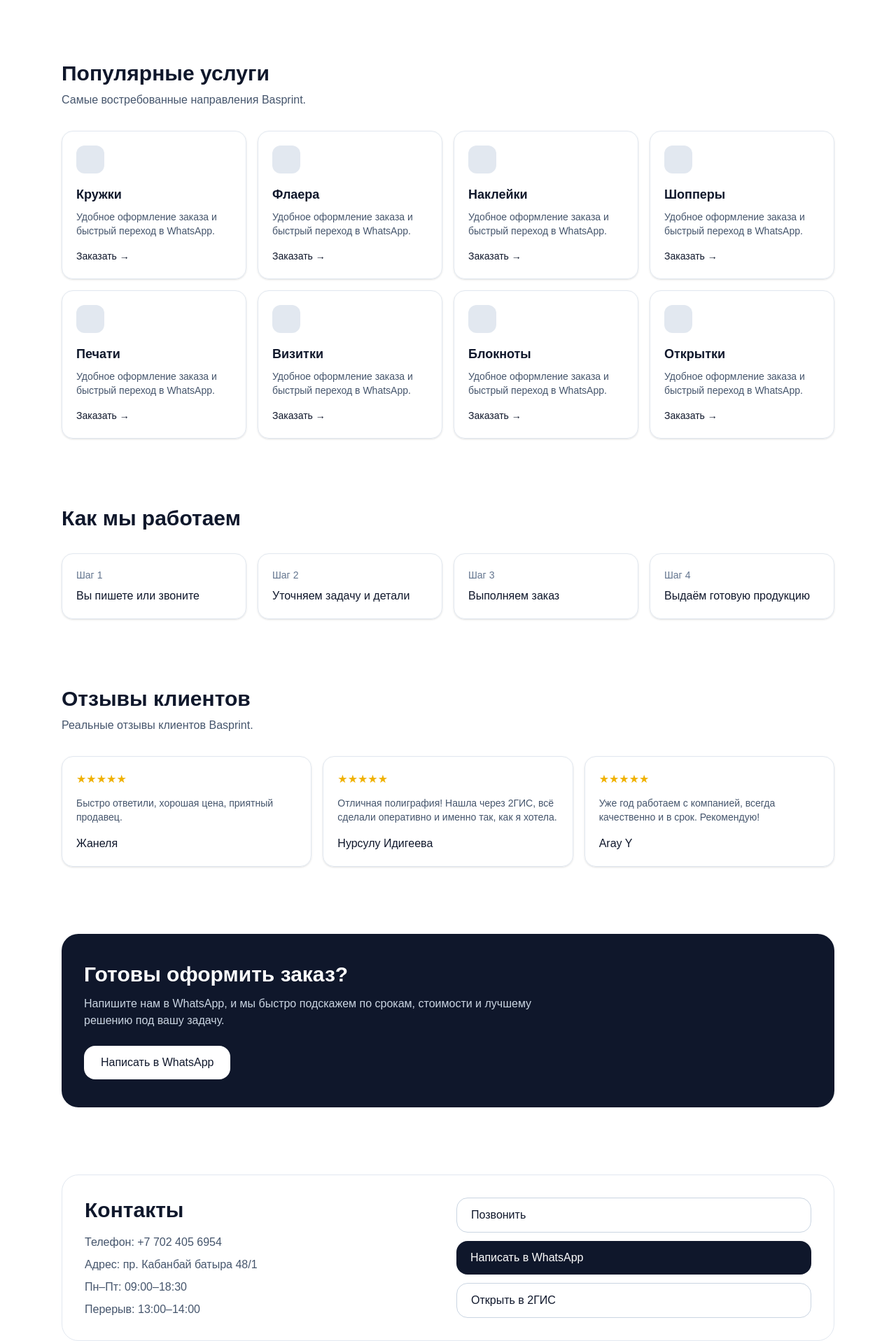
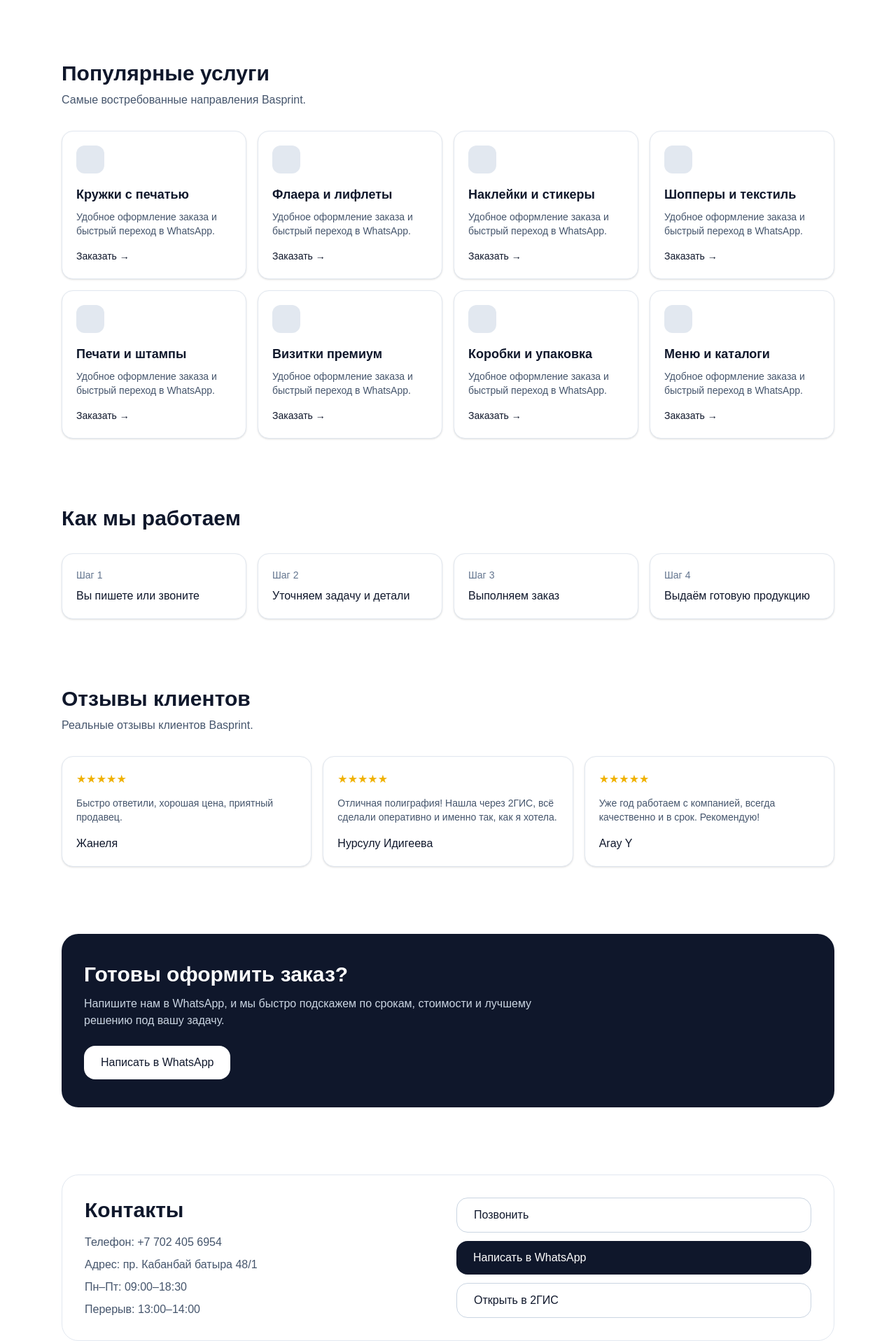
Before and after one commit to gmm055/basprint-site1, a Next.js app: page / in a window 1280 px wide. Shown: the part 880-2797 px from the top of the page at 70% size. Built offline with nearby package versions, Linux system fonts and the light colour scheme.

Commit message:
update design

```diff
--- a/src/app/layout.tsx
+++ b/src/app/layout.tsx
@@ -1,20 +1,9 @@
 import type { Metadata } from "next";
-import { Geist, Geist_Mono } from "next/font/google";
 import "./globals.css";
 
-const geistSans = Geist({
-  variable: "--font-geist-sans",
-  subsets: ["latin"],
-});
-
-const geistMono = Geist_Mono({
-  variable: "--font-geist-mono",
-  subsets: ["latin"],
-});
-
 export const metadata: Metadata = {
-  title: "Create Next App",
-  description: "Generated by create next app",
+  title: "Basprint",
+  description: "Полиграфия для бизнеса и частных клиентов",
 };
 
 export default function RootLayout({
@@ -23,11 +12,8 @@
   children: React.ReactNode;
 }>) {
   return (
-    <html
-      lang="en"
-      className={`${geistSans.variable} ${geistMono.variable} h-full antialiased`}
-    >
-      <body className="min-h-full flex flex-col">{children}</body>
+    <html lang="ru">
+      <body>{children}</body>
     </html>
   );
 }
--- a/src/app/page.tsx
+++ b/src/app/page.tsx
@@ -1,30 +1,41 @@
+"use client";
+
+import { useState } from "react";
+
+type Review = {
+  name: string;
+  text: string;
+};
+
 export default function Home() {
-  const services = [
-    "Кружки",
-    "Флаера",
-    "Наклейки",
-    "Шопперы",
-    "Печати",
-    "Визитки",
-    "Блокноты",
-    "Открытки",
+  const [dark, setDark] = useState(false);
+
+  const services: string[] = [
+    "Кружки с печатью",
+    "Флаера и лифлеты",
+    "Наклейки и стикеры",
+    "Шопперы и текстиль",
+    "Печати и штампы",
+    "Визитки премиум",
+    "Коробки и упаковка",
+    "Меню и каталоги",
   ];
 
-  const advantages = [
+  const advantages: string[] = [
     "Быстрые сроки",
     "Качественная печать",
     "Удобный заказ",
     "Помощь с макетом",
   ];
 
-  const steps = [
+  const steps: string[] = [
     "Вы пишете или звоните",
     "Уточняем задачу и детали",
     "Выполняем заказ",
     "Выдаём готовую продукцию",
   ];
 
-  const reviews = [
+  const reviews: Review[] = [
     {
       name: "Жанеля",
       text: "Быстро ответили, хорошая цена, приятный продавец.",
@@ -39,49 +50,99 @@
     },
   ];
 
+  const mainClassName = dark
+    ? "min-h-screen bg-slate-950 text-white transition-colors duration-300"
+    : "min-h-screen bg-white text-slate-900 transition-colors duration-300";
+
+  const sectionCardClass = dark
+    ? "rounded-3xl border border-slate-800 bg-slate-900"
+    : "rounded-3xl border border-slate-200 bg-white";
+
+  const simpleCardClass = dark
+    ? "rounded-2xl border border-slate-800 bg-slate-900 p-5 shadow-sm"
+    : "rounded-2xl border border-slate-200 bg-white p-5 shadow-sm";
+
+  const buttonPrimaryClass = dark
+    ? "rounded-2xl bg-white px-6 py-3 font-medium text-slate-900 transition hover:opacity-90"
+    : "rounded-2xl bg-slate-900 px-6 py-3 font-medium text-white transition hover:opacity-90";
+
+  const buttonSecondaryClass = dark
+    ? "rounded-2xl border border-slate-700 px-6 py-3 font-medium transition hover:bg-slate-900"
+    : "rounded-2xl border border-slate-300 px-6 py-3 font-medium transition hover:bg-slate-50";
+
+  const mutedTextClass = dark ? "text-slate-300" : "text-slate-600";
+  const badgeClass = dark
+    ? "inline-flex rounded-full bg-slate-800 px-3 py-1 text-sm text-slate-300"
+    : "inline-flex rounded-full bg-slate-100 px-3 py-1 text-sm text-slate-600";
+
   return (
-    <main className="min-h-screen bg-white text-slate-900">
-      <header className="sticky top-0 z-50 border-b border-slate-200 bg-white/90 backdrop-blur">
+    <main className={mainClassName}>
+      <header
+        className={
+          dark
+            ? "sticky top-0 z-50 border-b border-slate-800 bg-slate-950/90 backdrop-blur"
+            : "sticky top-0 z-50 border-b border-slate-200 bg-white/90 backdrop-blur"
+        }
+      >
         <div className="mx-auto flex max-w-6xl items-center justify-between px-6 py-4">
           <div>
             <div className="text-xl font-bold">Basprint</div>
-            <div className="text-xs text-slate-500">
+            <div className={dark ? "text-xs text-slate-400" : "text-xs text-slate-500"}>
               Сила в надежности в масштабе
             </div>
           </div>
 
           <nav className="hidden gap-6 text-sm md:flex">
-            <a href="#about" className="hover:text-slate-600">
+            <a href="#about" className="hover:opacity-70">
               О компании
             </a>
-            <a href="#services" className="hover:text-slate-600">
+            <a href="#services" className="hover:opacity-70">
               Услуги
             </a>
-            <a href="#steps" className="hover:text-slate-600">
+            <a href="#steps" className="hover:opacity-70">
               Как мы работаем
             </a>
-            <a href="#reviews" className="hover:text-slate-600">
+            <a href="#reviews" className="hover:opacity-70">
               Отзывы
             </a>
-            <a href="#contacts" className="hover:text-slate-600">
+            <a href="#contacts" className="hover:opacity-70">
               Контакты
             </a>
           </nav>
+
+          <div className="flex items-center gap-3">
+            <button
+              onClick={() => setDark(!dark)}
+              className={
+                dark
+                  ? "rounded-xl border border-slate-700 px-3 py-2 text-sm transition hover:bg-slate-900"
+                  : "rounded-xl border border-slate-300 px-3 py-2 text-sm transition hover:bg-slate-50"
+              }
+              aria-label="Переключить тему"
+              type="button"
+            >
+              {dark ? "☀️" : "🌙"}
+            </button>
 
             <a
               href="https://wa.me/77024056954?text=Здравствуйте! Хочу оформить заказ в Basprint"
               target="_blank"
               rel="noreferrer"
-            className="rounded-2xl bg-slate-900 px-4 py-2 text-sm font-medium text-white transition hover:opacity-90"
+              className={
+                dark
+                  ? "rounded-2xl bg-white px-4 py-2 text-sm font-medium text-slate-900 transition hover:opacity-90"
+                  : "rounded-2xl bg-slate-900 px-4 py-2 text-sm font-medium text-white transition hover:opacity-90"
+              }
             >
               WhatsApp
             </a>
+          </div>
         </div>
       </header>
 
       <section className="mx-auto max-w-6xl px-6 py-16">
         <div className="max-w-3xl">
-          <div className="inline-flex rounded-full bg-slate-100 px-3 py-1 text-sm text-slate-600">
+          <div className={badgeClass}>
             Basprint · Полиграфия для бизнеса и частных клиентов
           </div>
 
@@ -89,7 +150,7 @@
             Печать, которая продаёт и усиливает ваш бренд
           </h1>
 
-          <p className="mt-5 max-w-2xl text-lg text-slate-600">
+          <p className={`mt-5 max-w-2xl text-lg ${mutedTextClass}`}>
             Визитки, флаера, упаковка и сувенирная продукция — быстро,
             качественно и с вниманием к деталям. Работаем с компаниями и
             частными клиентами.
@@ -100,15 +161,12 @@
               href="https://wa.me/77024056954?text=Здравствуйте! Хочу оформить заказ в Basprint"
               target="_blank"
               rel="noreferrer"
-              className="rounded-2xl bg-slate-900 px-6 py-3 font-medium text-white transition hover:opacity-90"
+              className={buttonPrimaryClass}
             >
               Заказать в WhatsApp
             </a>
 
-            <a
-              href="#services"
-              className="rounded-2xl border border-slate-300 px-6 py-3 font-medium transition hover:bg-slate-50"
-            >
+            <a href="#services" className={buttonSecondaryClass}>
               Смотреть услуги
             </a>
           </div>
@@ -118,10 +176,7 @@
       <section className="mx-auto max-w-6xl px-6 pb-8">
         <div className="grid gap-4 md:grid-cols-4">
           {advantages.map((item) => (
-            <div
-              key={item}
-              className="rounded-2xl border border-slate-200 p-5 shadow-sm"
-            >
+            <div key={item} className={simpleCardClass}>
               <div className="font-medium">{item}</div>
             </div>
           ))}
@@ -129,9 +184,9 @@
       </section>
 
       <section id="about" className="mx-auto max-w-6xl px-6 py-12">
-        <div className="rounded-3xl border border-slate-200 p-8">
+        <div className={`${sectionCardClass} p-8`}>
           <h2 className="text-3xl font-bold">О компании</h2>
-          <p className="mt-4 max-w-3xl text-slate-600">
+          <p className={`mt-4 max-w-3xl ${mutedTextClass}`}>
             Basprint — полиграфическая компания, на которую можно положиться.
             Работаем с частными клиентами и бизнесом, выполняем заказы разного
             масштаба и сложности, помогаем с макетами и стараемся сделать
@@ -143,7 +198,7 @@
       <section id="services" className="mx-auto max-w-6xl px-6 py-12">
         <div>
           <h2 className="text-3xl font-bold">Популярные услуги</h2>
-          <p className="mt-2 text-slate-600">
+          <p className={`mt-2 ${mutedTextClass}`}>
             Самые востребованные направления Basprint.
           </p>
         </div>
@@ -152,11 +207,21 @@
           {services.map((item) => (
             <div
               key={item}
-              className="rounded-2xl border border-slate-200 p-5 shadow-sm transition hover:-translate-y-1 hover:shadow-md"
+              className={
+                dark
+                  ? "rounded-2xl border border-slate-800 bg-slate-900 p-5 shadow-sm transition hover:-translate-y-1 hover:shadow-md"
+                  : "rounded-2xl border border-slate-200 bg-white p-5 shadow-sm transition hover:-translate-y-1 hover:shadow-md"
+              }
             >
-              <div className="mb-4 h-10 w-10 rounded-xl bg-slate-200" />
+              <div
+                className={
+                  dark
+                    ? "mb-4 h-10 w-10 rounded-xl bg-slate-800"
+                    : "mb-4 h-10 w-10 rounded-xl bg-slate-200"
+                }
+              />
               <h3 className="text-lg font-semibold">{item}</h3>
-              <p className="mt-2 text-sm text-slate-600">
+              <p className={`mt-2 text-sm ${mutedTextClass}`}>
                 Удобное оформление заказа и быстрый переход в WhatsApp.
               </p>
 
@@ -166,7 +231,7 @@
                 )}`}
                 target="_blank"
                 rel="noreferrer"
-                className="mt-4 inline-block text-sm font-medium text-slate-900"
+                className="mt-4 inline-block text-sm font-medium hover:opacity-70"
               >
                 Заказать →
               </a>
@@ -179,11 +244,10 @@
         <h2 className="text-3xl font-bold">Как мы работаем</h2>
         <div className="mt-8 grid gap-4 md:grid-cols-4">
           {steps.map((step, index) => (
-            <div
-              key={step}
-              className="rounded-2xl border border-slate-200 p-5 shadow-sm"
-            >
-              <div className="text-sm text-slate-500">Шаг {index + 1}</div>
+            <div key={step} className={simpleCardClass}>
+              <div className={dark ? "text-sm text-slate-400" : "text-sm text-slate-500"}>
+                Шаг {index + 1}
+              </div>
               <div className="mt-2 font-medium">{step}</div>
             </div>
           ))}
@@ -193,19 +257,16 @@
       <section id="reviews" className="mx-auto max-w-6xl px-6 py-12">
         <div>
           <h2 className="text-3xl font-bold">Отзывы клиентов</h2>
-          <p className="mt-2 text-slate-600">
+          <p className={`mt-2 ${mutedTextClass}`}>
             Реальные отзывы клиентов Basprint.
           </p>
         </div>
 
         <div className="mt-8 grid gap-4 md:grid-cols-3">
           {reviews.map((review) => (
-            <div
-              key={review.name}
-              className="rounded-2xl border border-slate-200 p-5 shadow-sm"
-            >
+            <div key={review.name} className={simpleCardClass}>
               <div className="mb-3 text-yellow-500">★★★★★</div>
-              <p className="text-sm text-slate-600">{review.text}</p>
+              <p className={`text-sm ${mutedTextClass}`}>{review.text}</p>
               <div className="mt-4 font-medium">{review.name}</div>
             </div>
           ))}
@@ -213,9 +274,21 @@
       </section>
 
       <section className="mx-auto max-w-6xl px-6 py-12">
-        <div className="rounded-3xl bg-slate-900 px-8 py-10 text-white">
+        <div
+          className={
+            dark
+              ? "rounded-3xl bg-white px-8 py-10 text-slate-900"
+              : "rounded-3xl bg-slate-900 px-8 py-10 text-white"
+          }
+        >
           <h2 className="text-3xl font-bold">Готовы оформить заказ?</h2>
-          <p className="mt-3 max-w-2xl text-slate-300">
+          <p
+            className={
+              dark
+                ? "mt-3 max-w-2xl text-slate-700"
+                : "mt-3 max-w-2xl text-slate-300"
+            }
+          >
             Напишите нам в WhatsApp, и мы быстро подскажем по срокам, стоимости
             и лучшему решению под вашу задачу.
           </p>
@@ -224,7 +297,11 @@
             href="https://wa.me/77024056954?text=Здравствуйте! Хочу оформить заказ в Basprint"
             target="_blank"
             rel="noreferrer"
-            className="mt-6 inline-block rounded-2xl bg-white px-6 py-3 font-medium text-slate-900 transition hover:opacity-90"
+            className={
+              dark
+                ? "mt-6 inline-block rounded-2xl bg-slate-900 px-6 py-3 font-medium text-white transition hover:opacity-90"
+                : "mt-6 inline-block rounded-2xl bg-white px-6 py-3 font-medium text-slate-900 transition hover:opacity-90"
+            }
           >
             Написать в WhatsApp
           </a>
@@ -232,10 +309,10 @@
       </section>
 
       <section id="contacts" className="mx-auto max-w-6xl px-6 py-12">
-        <div className="grid gap-6 rounded-3xl border border-slate-200 p-8 md:grid-cols-2">
+        <div className={`${sectionCardClass} grid gap-6 p-8 md:grid-cols-2`}>
           <div>
             <h2 className="text-3xl font-bold">Контакты</h2>
-            <div className="mt-4 space-y-2 text-slate-600">
+            <div className={`mt-4 space-y-2 ${mutedTextClass}`}>
               <p>Телефон: +7 702 405 6954</p>
               <p>Адрес: пр. Кабанбай батыра 48/1</p>
               <p>Пн–Пт: 09:00–18:30</p>
@@ -244,17 +321,14 @@
           </div>
 
           <div className="flex flex-col gap-3">
-            <a
-              href="tel:+77024056954"
-              className="rounded-2xl border border-slate-300 px-5 py-3 font-medium transition hover:bg-slate-50"
-            >
+            <a href="tel:+77024056954" className={buttonSecondaryClass}>
               Позвонить
             </a>
             <a
               href="https://wa.me/77024056954?text=Здравствуйте! Хочу оформить заказ в Basprint"
               target="_blank"
               rel="noreferrer"
-              className="rounded-2xl bg-slate-900 px-5 py-3 font-medium text-white transition hover:opacity-90"
+              className={buttonPrimaryClass}
             >
               Написать в WhatsApp
             </a>
@@ -262,7 +336,7 @@
               href="https://2gis.kz/astana/firm/70000001018134048?m=71.412984%2C51.11341%2F16"
               target="_blank"
               rel="noreferrer"
-              className="rounded-2xl border border-slate-300 px-5 py-3 font-medium transition hover:bg-slate-50"
+              className={buttonSecondaryClass}
             >
               Открыть в 2ГИС
             </a>
@@ -270,8 +344,14 @@
         </div>
       </section>
 
-      <footer className="border-t border-slate-200 py-8">
-        <div className="mx-auto max-w-6xl px-6 text-sm text-slate-500">
+      <footer
+        className={
+          dark
+            ? "border-t border-slate-800 py-8"
+            : "border-t border-slate-200 py-8"
+        }
+      >
+        <div className={dark ? "mx-auto max-w-6xl px-6 text-sm text-slate-400" : "mx-auto max-w-6xl px-6 text-sm text-slate-500"}>
           © Basprint — Полиграфия для бизнеса и частных клиентов
         </div>
       </footer>
```
Lines whose indentation alone changed are shown as unchanged.
